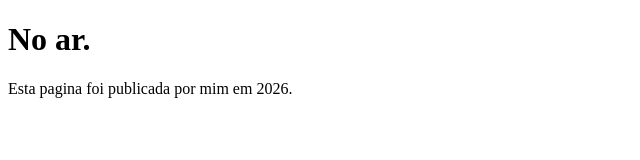
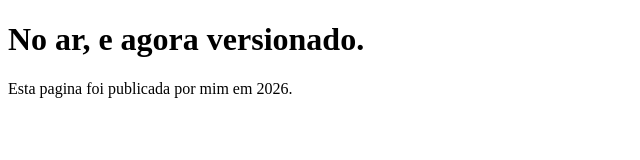
Before and after one commit to Juuuzera/juuuzera.github.io, a plain HTML site: page index.html in a window 1280 px wide. Shown: the whole page, without its empty margins (0-640 px from the left). Drawn offline with Linux system fonts and the light colour scheme.

Commit message:
Update index.html

```diff
--- a/index.html
+++ b/index.html
@@ -5,7 +5,7 @@
   <title>Estudos de entrega de software</title>
 </head>
 <body>
-  <h1>No ar.</h1>
+  <h1>No ar, e agora versionado.</h1>
   <p>Esta pagina foi publicada por mim em 2026.</p>
 </body>
 </html>
```
